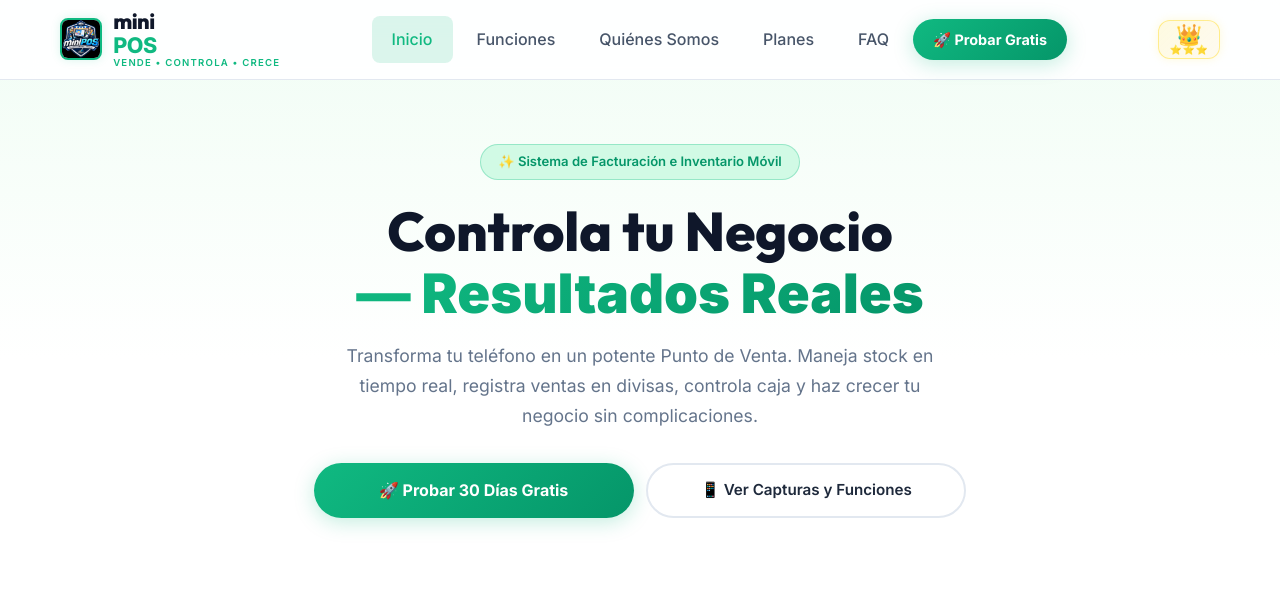
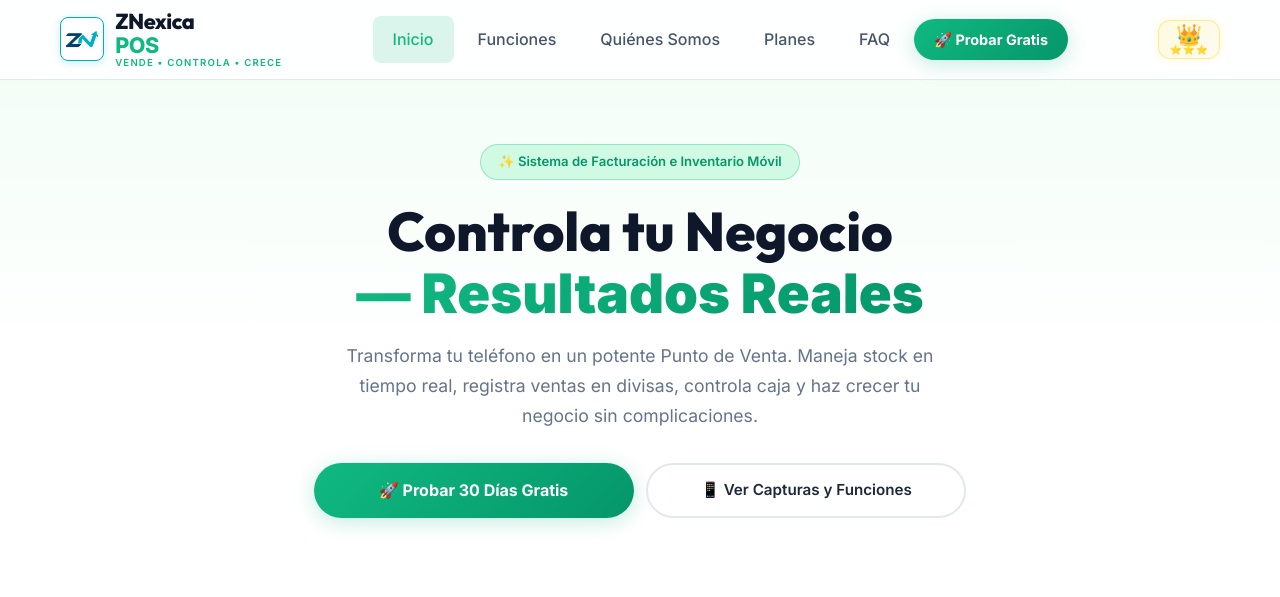
Before and after one commit to diegomuria08-hub/Landing-ZNexicapos, a FastAPI app: page / in a window 1280 px wide. Shown: the top 597 px of the page. Run offline with FastAPI, Linux system fonts and the light colour scheme; data that the repository does not hold is empty; some libraries are stand-ins or nearby versions.

Commit message:
feat(branding): update official brand logo to ZNexica POS with crisp white background and optimized favicons

```diff
--- a/static/css/styles.css
+++ b/static/css/styles.css
@@ -171,12 +171,14 @@ img {
 }
 
 .logo-img {
-  width: 42px;
-  height: 42px;
+  width: 44px;
+  height: 44px;
   border-radius: var(--radius-sm);
-  object-fit: cover;
-  border: 2px solid var(--green-primary);
-  box-shadow: 0 0 10px var(--green-glow);
+  object-fit: contain;
+  background: #ffffff;
+  padding: 3px;
+  border: 1.5px solid #00afc7;
+  box-shadow: 0 2px 10px rgba(0, 175, 199, 0.2);
 }
 
 .logo-text {
--- a/templates/index.html
+++ b/templates/index.html
@@ -3,12 +3,13 @@
 <head>
   <meta charset="UTF-8">
   <meta name="viewport" content="width=device-width, initial-scale=1.0">
-  <title>miniPOS — Sistema de Punto de Venta e Inventario para tu Negocio</title>
-  <meta name="description" content="Gestiona ventas, inventario y caja de tu tienda con miniPOS. Sistema de facturación offline-first para móvil. Planes desde $0 gratis por 30 días.">
-  <meta name="keywords" content="punto de venta, POS, inventario, facturación, sistema de ventas, miniPOS, tienda, negocio, control de stock">
-  <meta name="author" content="miniPOS - Solucionistas TI">
-  <link rel="icon" type="image/jpeg" href="/static/images/logo.jpg">
-  <link rel="stylesheet" href="/static/css/styles.css?v=4.0">
+  <title>ZNexica POS — Sistema de Punto de Venta e Inventario para tu Negocio</title>
+  <meta name="description" content="Gestiona ventas, inventario y caja de tu tienda con ZNexica POS. Sistema de facturación offline-first para móvil.">
+  <meta name="keywords" content="punto de venta, POS, inventario, facturación, sistema de ventas, ZNexica POS, tienda, negocio, control de stock">
+  <meta name="author" content="ZNexica POS">
+  <link rel="icon" type="image/png" href="/static/images/logo_icon.png">
+  <link rel="apple-touch-icon" href="/static/images/logo.jpg">
+  <link rel="stylesheet" href="/static/css/styles.css?v=4.1">
 </head>
 <body>
 
@@ -18,9 +19,9 @@
   <header class="navbar" id="mainNavbar">
     <div class="container navbar-inner">
       <a href="#" class="logo-brand">
-        <img src="/static/images/logo.jpg" alt="Logo miniPOS" class="logo-img">
+        <img src="/static/images/logo_icon.png" alt="Logo ZNexica POS" class="logo-img">
         <div class="logo-text">
-          mini<span>POS</span>
+          ZNexica <span>POS</span>
           <span class="logo-subtitle">Vende • Controla • Crece</span>
         </div>
       </a>
```
Also changed, not shown: templates/admin.html (+6 -6 lines), static/images/logo.jpg, static/images/logo.png (added), static/images/logo_icon.png (added).
